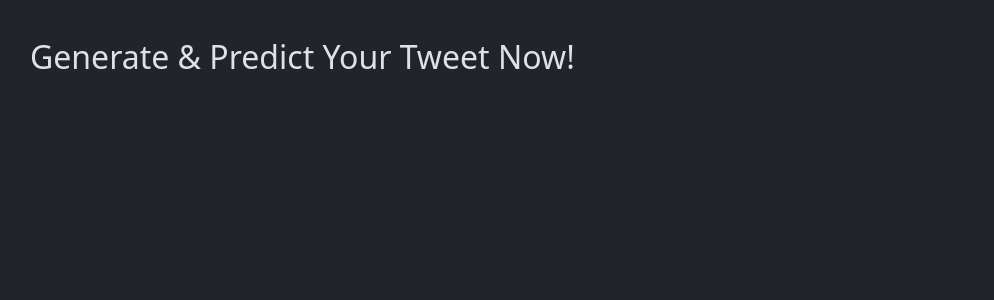
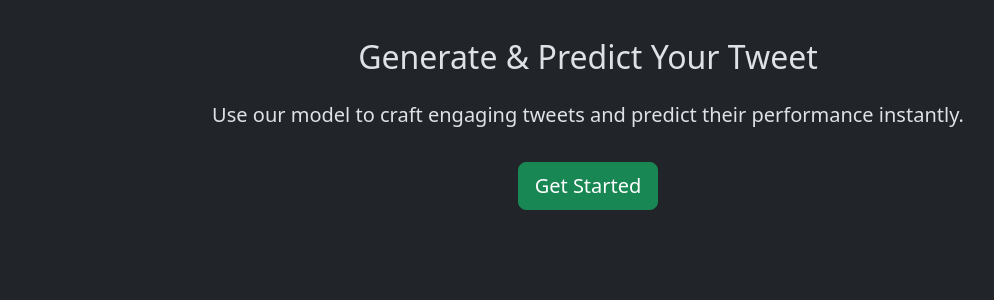
Before and after one commit to prek5h4/Tweet-Generation-And-Like-Prediction-ML-Model, a Flask app: page / in a window 1280 px wide. Shown: the part 56-356 px from the top of the page, without its empty margins (52-1046 px from the left). Run offline with Flask 3, Linux system fonts and the light colour scheme; parts of the project's set-up code (start-up, migrations or seed data) failed here and were passed over.

Commit message:
Update index.html

```diff
--- a/templates/index.html
+++ b/templates/index.html
@@ -1,5 +1,10 @@
 {% extends "base.html" %}
 {% block title %}Home Page{% endblock %}
+
 {% block content %}
-<h2>Generate & Predict Your Tweet Now!</h2>
+<div class="text-center">
+  <h2 class="mb-4">Generate & Predict Your Tweet</h2>
+  <p class="lead">Use our model to craft engaging tweets and predict their performance instantly.</p>
+  <a href="/form" class="btn btn-success btn-lg mt-3">Get Started</a>
+</div>
 {% endblock %}
```
